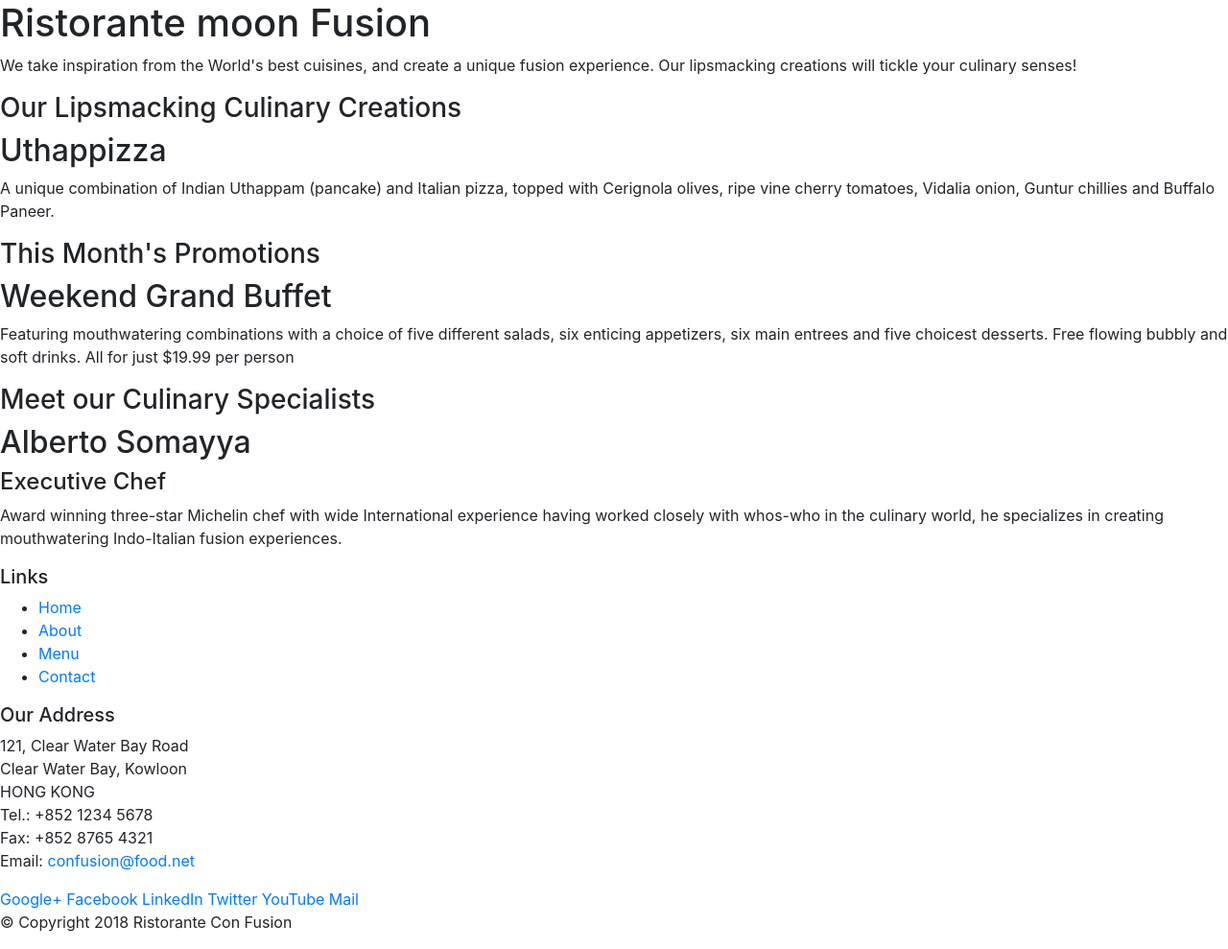
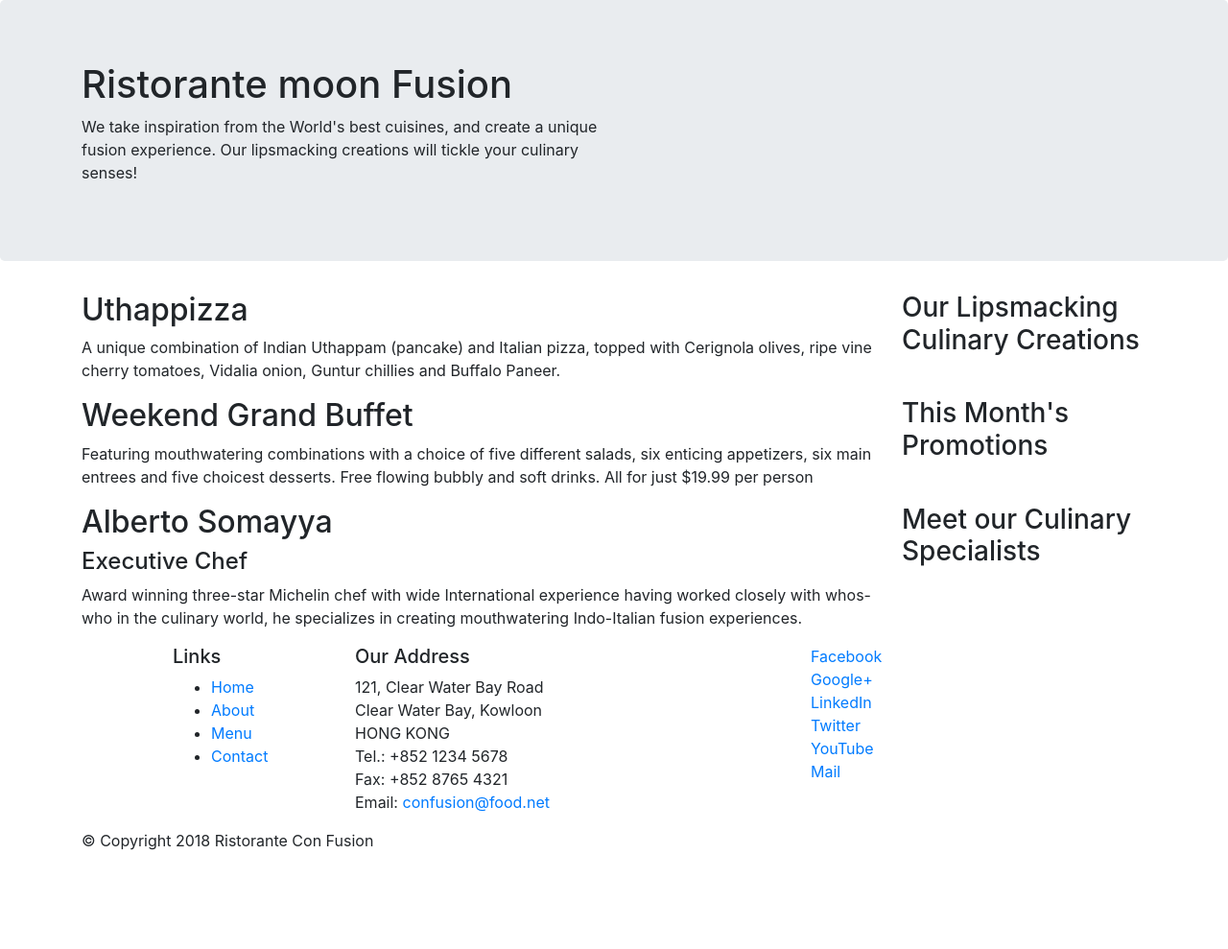
Before and after one commit to shanukrsingh/conFusion, a website: page index.html in a window 1280 px wide. Shown: the whole page at 96% size. After the commit the page ends 904 px from the top, so only its background shows below. Drawn offline with nearby package versions, Linux system fonts and the light colour scheme.

Commit message:
bootstrap grid part1

```diff
--- a/index.html
+++ b/index.html
@@ -14,46 +14,46 @@
 
 <body>
 
-    <header>
-        <div>
-            <div>
-                <div>
+    <header class="jumbotron">
+        <div class="container">
+            <div class="row">
+                <div class="col-12 col-sm-6">
                     <h1>Ristorante moon Fusion</h1>
                     <p>We take inspiration from the World's best cuisines, and create a unique fusion experience. Our lipsmacking creations will tickle your culinary senses!</p>
                 </div>
-                <div>
+                <div class="col col-sm">
                 </div>
             </div>
         </div>
     </header>
 
-    <div>
-        <div>
-            <div>
+    <div class="container">
+        <div class="row">
+            <div class="col-12 col-sm-4 order-sm-last col-md-3">
                 <h3>Our Lipsmacking Culinary Creations</h3>
             </div>
-            <div>
+            <div class="col col-sm order-sm-first col-md">
                 <h2>Uthappizza</h2>
                 <p>A unique combination of Indian Uthappam (pancake) and Italian pizza, topped with Cerignola olives, ripe vine cherry tomatoes, Vidalia onion, Guntur chillies and Buffalo Paneer.</p>
             </div>
         </div>
 
 
-        <div>
-            <div>
+        <div class="row">
+            <div class="col-12 col-sm-4 order-sm-last col-md-3">
                 <h3>This Month's Promotions</h3>
             </div>
-            <div>
+            <div class="col col-sm order-sm-first col-md">
                 <h2>Weekend Grand Buffet</h2>
                 <p>Featuring mouthwatering combinations with a choice of five different salads, six enticing appetizers, six main entrees and five choicest desserts. Free flowing bubbly and soft drinks. All for just $19.99 per person </p>
             </div>
         </div>
 
-        <div>
-            <div>
+        <div class="row">
+            <div class="col-12 col-sm-4 order-sm-last col-md-3">
                 <h3>Meet our Culinary Specialists</h3>
             </div>
-            <div>
+            <div class="col col-sm order-sm-first col-md">
                 <h2>Alberto Somayya</h2>
                 <h4>Executive Chef</h4>
                 <p>Award winning three-star Michelin chef with wide International experience having worked closely with whos-who in the culinary world, he specializes in creating mouthwatering Indo-Italian fusion experiences. </p>
@@ -62,9 +62,9 @@
     </div>
 
     <footer>
-        <div>
-            <div>
-                <div>
+        <div class="container">
+            <div class="row">
+                <div class="col-4 offset-1 col-sm-2">
                     <h5>Links</h5>
                     <ul>
                         <li><a href="#">Home</a></li>
@@ -73,7 +73,7 @@
                         <li><a href="#">Contact</a></li>
                     </ul>
                 </div>
-                <div>
+                <div class="col-7 col-sm-5">
                     <h5>Our Address</h5>
                     <address>
 		              121, Clear Water Bay Road<br>
@@ -84,19 +84,19 @@
 		              Email: <a href="mailto:confusion@food.net">confusion@food.net</a>
 		           </address>
                 </div>
-                <div>
-                    <div>
-                        <a href="http://google.com/+">Google+</a>
-                        <a href="http://www.facebook.com/profile.php?id=">Facebook</a>
-                        <a href="http://www.linkedin.com/in/">LinkedIn</a>
-                        <a href="http://twitter.com/">Twitter</a>
-                        <a href="http://youtube.com/">YouTube</a>
-                        <a href="mailto:">Mail</a>
+                <div class="col-12 col-sm-4">
+                    <div class="row">
+                        <div class="col-12 col-sm-12"><a href="http://www.facebook.com/profile.php?id=">Facebook</a></div>
+                        <div class="col-12 col-sm-12"><a href="http://google.com/+">Google+</a></div>
+                        <div class="col-12 col-sm-12"><a href="http://www.linkedin.com/in/">LinkedIn</a></div>
+                        <div class="col-12 col-sm-12"><a href="http://twitter.com/">Twitter</a></div>
+                        <div class="col-12 col-sm-12"><a href="http://youtube.com/">YouTube</a></div>
+                        <div class="col-12 col-sm-12"><a href="mailto:">Mail</a></div>
                     </div>
                 </div>
            </div>
-           <div>
-                <div>
+           <div class="row">
+                <div class="col-auto">
                     <p>© Copyright 2018 Ristorante Con Fusion</p>
                 </div>
            </div>
```
